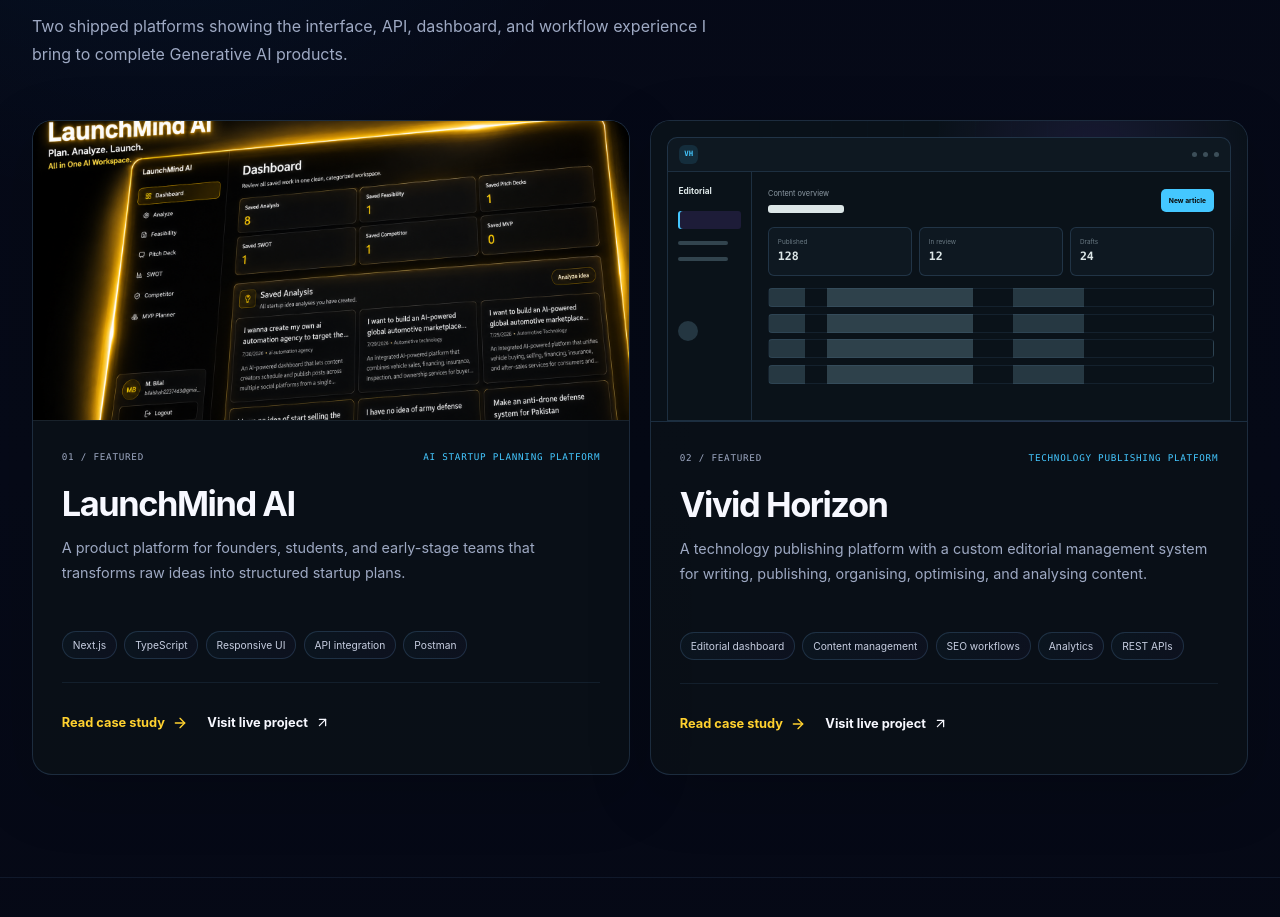
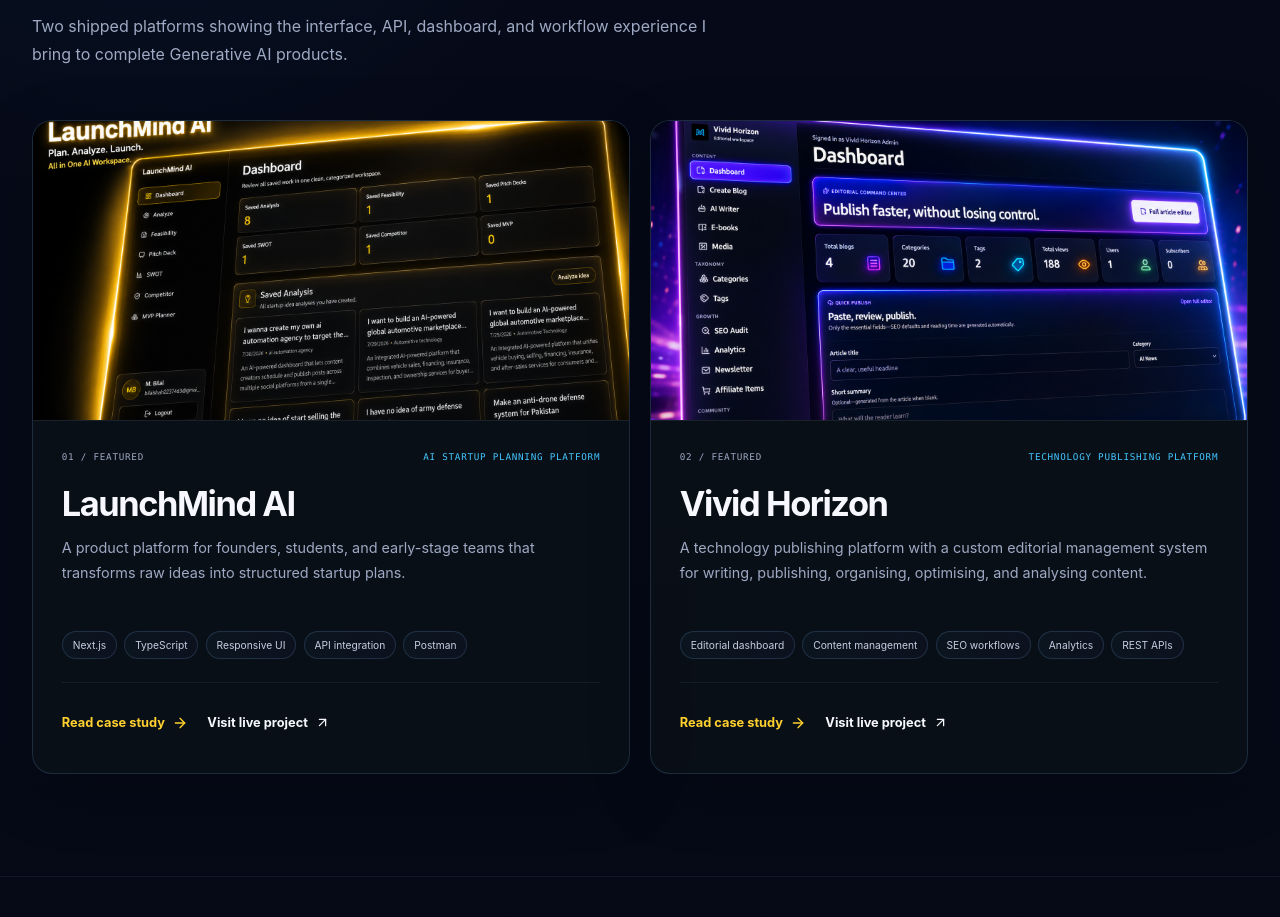
Before and after one commit to Bilal175-gif/Bilal-Portfolio, a Next.js app: page / in a window 1280 px wide. Shown: the part 1398-2315 px from the top of the page. Built offline with nearby package versions, Linux system fonts and the light colour scheme.

Commit message:
Add Vivid Horizon dashboard artwork

```diff
--- a/components/project-visual.tsx
+++ b/components/project-visual.tsx
@@ -17,6 +17,22 @@
           fill
           sizes="(max-width: 899px) calc(100vw - 2rem), (max-width: 1279px) 50vw, 720px"
           src="/launchmind-ai-dashboard.png"
+        />
+      </div>
+    );
+  }
+
+  if (slug === "vivid-horizon") {
+    return (
+      <div
+        className="project-visual project-visual--vivid project-visual--artwork"
+      >
+        <Image
+          alt={`${title} editorial dashboard showing publishing tools, content metrics, and quick-publish controls`}
+          className="project-visual__artwork"
+          fill
+          sizes="(max-width: 899px) calc(100vw - 2rem), (max-width: 1279px) 50vw, 720px"
+          src="/vivid-horizon-dashboard.png"
         />
       </div>
     );
```
Also changed, not shown: public/vivid-horizon-dashboard.png (added).
